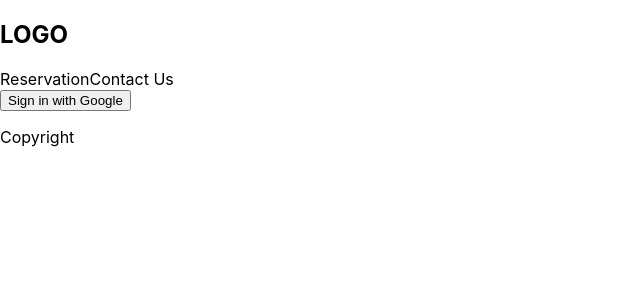
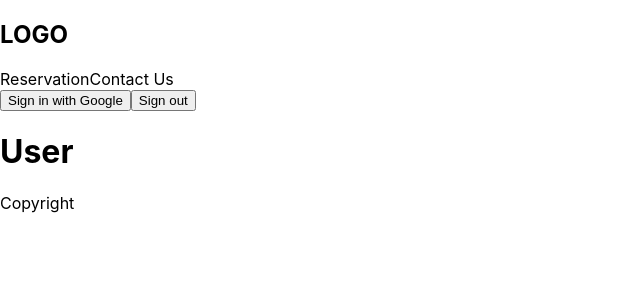
Before and after one commit to Wes-Isaac/hotel_booking, a Next.js app: page /enter in a window 1280 px wide. Shown: the top 300 px of the page, without its empty margins (0-640 px from the left). Built offline with nearby package versions, Linux system fonts and the light colour scheme; no server answers.

Commit message:
Separate user

```diff
--- a/lib/hooks.ts
+++ b/lib/hooks.ts
@@ -3,16 +3,19 @@ import { useEffect, useState } from 'react'
 import { useAuthState } from 'react-firebase-hooks/auth'
 import { auth, db } from './config'
 
+
 export const useUserData = () => {
-const [user] = useAuthState(auth)
-const [admin, setAdmin ] = useState(false)
+  const [user] = useAuthState(auth)
+  const [admin, setAdmin ] = useState(false)
 
   useEffect(() => {
     let unsubscribe;
     if(user) {
-      const ref = doc(db, 'users', user.uid)
-      unsubscribe = onSnapshot(ref, (doc) => {
-        setAdmin(doc.data()?.isAdmin)
+      const ref = collection(db, 'users')
+      unsubscribe = onSnapshot(ref, (snapshot) => {
+        snapshot.docs.forEach(doc => { const {isAdmin} = doc.data()
+        setAdmin(isAdmin)})
+
       })
     } else {
       setAdmin(false)
@@ -20,6 +23,6 @@ const [admin, setAdmin ] = useState(false)
     return unsubscribe
   }, [user])
 
-  return { user, admin }
+  return { admin }
 
 }
--- a/pages/_app.tsx
+++ b/pages/_app.tsx
@@ -3,12 +3,16 @@ import type { AppProps } from 'next/app'
 import Navbar from '../components/Navbar'
 import Footer from '../components/Footer'
 import { userContext } from '../lib/context'
+import { useUserData } from '../lib/hooks'
 
 
 
 function MyApp({ Component, pageProps }: AppProps) {
+
+  const userData = useUserData();
+
   return (
-  <userContext.Provider value={{admin: true}} >
+  <userContext.Provider value={ userData } >
     <Navbar />
     <Component {...pageProps} />
     <Footer />
--- a/pages/enter.tsx
+++ b/pages/enter.tsx
@@ -7,7 +7,10 @@ const Enter = () => {
   const { admin } = useContext(userContext);
 
   return (
-    <div>{ admin ? <SignInButton />: <SignOutButton /> }
+    <div>
+      <SignInButton />
+      <SignOutButton />
+      <h1>{admin? "Admin" : "User"}</h1>
     </div>
   )
 }
```
